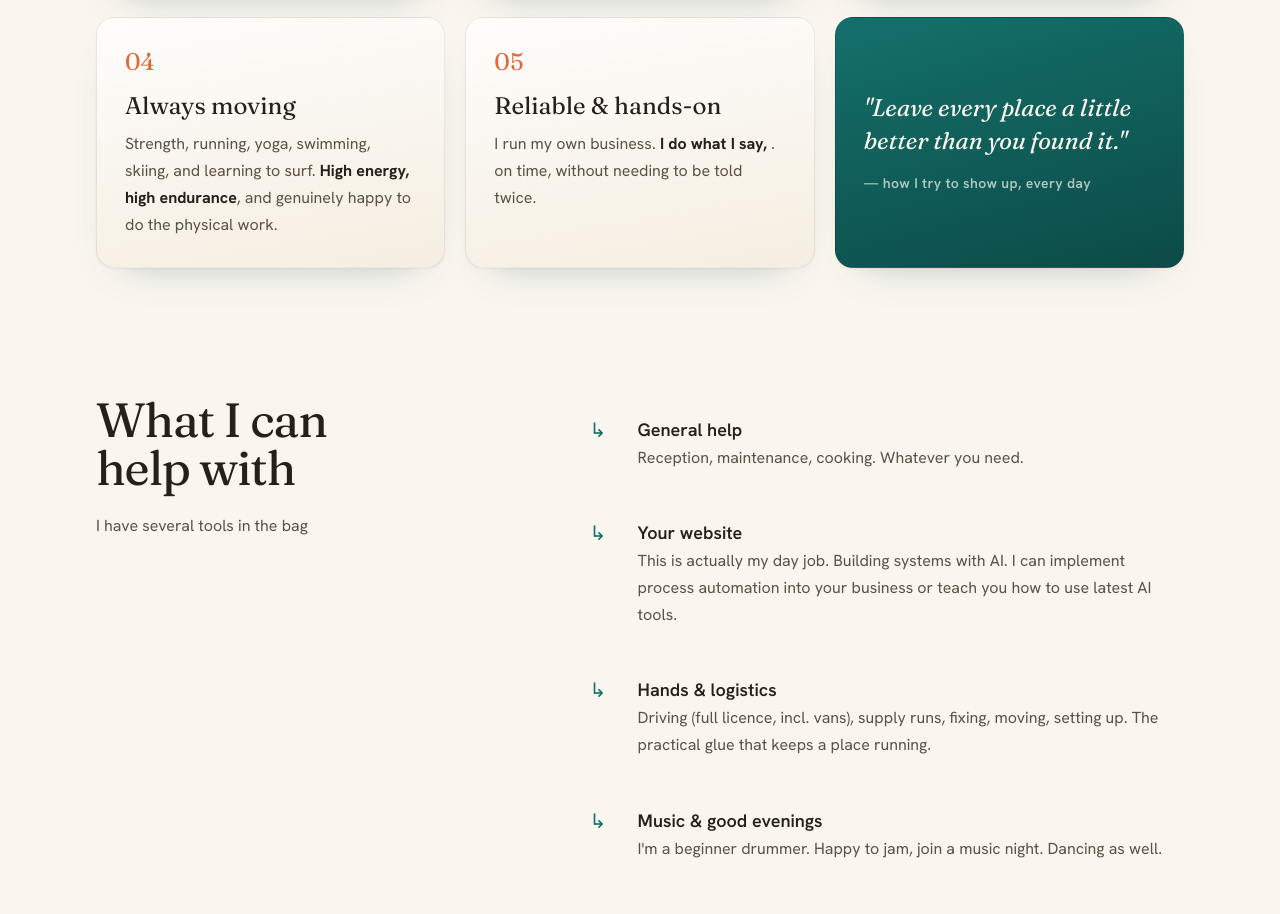
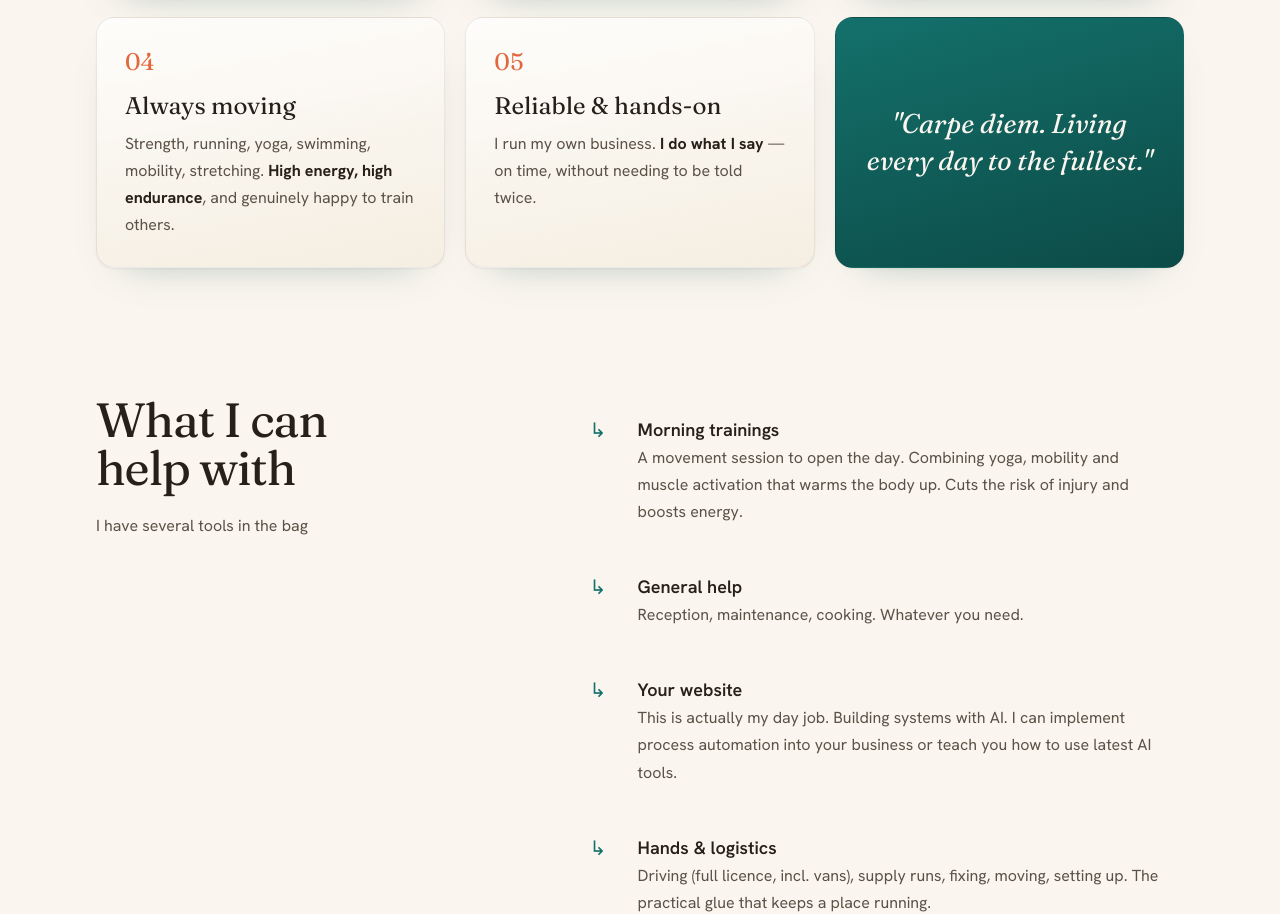
Before and after one commit to Petrrsim/pt-solutions-v3, a website: page me/index.html in a window 1280 px wide. Shown: the part 1886-2800 px from the top of the page. Drawn offline with nearby package versions, Linux system fonts and the light colour scheme.

Commit message:
Retune /me toward movement-instructor positioning
- Card 04 "Always moving" now leads with training others
- Motto tile: "Carpe diem. Living every day to the fullest." (subline
  removed, motto re-centered)
- "What I can help with": add Morning trainings as the first offering,
  remove the music/drumming row
- Hero kicker, page title and OG/Twitter meta now lead with movement
  instructor so the pitch shows in link previews
- Fix stray punctuation in the "Reliable & hands-on" card

Co-Authored-By: Claude Opus 5 <noreply@anthropic.com>

```diff
--- a/me/index.html
+++ b/me/index.html
@@ -3,8 +3,8 @@
 <head>
 <meta charset="UTF-8" />
 <meta name="viewport" content="width=device-width, initial-scale=1.0" />
-<title>Petr Šimůnek — I'd love to join your team</title>
-<meta name="description" content="Hi, I'm Petr. A 30-year-old generalist traveling Portugal, looking to give a few hours of real help each week in exchange for a place in a good team. Calm under pressure, strong communicator, hands-on." />
+<title>Petr Šimůnek — movement instructor &amp; all-round teammate</title>
+<meta name="description" content="Hi, I'm Petr. I run morning movement sessions — yoga, mobility and activation that warm the body up before surfing, cut the risk of injury and boost energy. Looking for a work-exchange spot in a good team." />
 <link rel="canonical" href="https://pt-solutions.tech/me" />
 <meta name="robots" content="index, follow" />
 <meta name="author" content="Petr Šimůnek" />
@@ -14,13 +14,13 @@
 <!-- Link unfurl (WhatsApp / email / DMs) -->
 <meta property="og:type" content="profile" />
 <meta property="og:url" content="https://pt-solutions.tech/me" />
-<meta property="og:title" content="Petr — I'd love to join your team" />
-<meta property="og:description" content="A 30-second hello. I bring calm hands, real communication, and energy — a few hours of help each week in exchange for a place in a good team." />
+<meta property="og:title" content="Petr — movement instructor &amp; all-round teammate" />
+<meta property="og:description" content="A 50-second hello. Morning movement sessions to open the day — plus calm hands, real communication and energy, in exchange for a place in a good team." />
 <meta property="og:image" content="https://pt-solutions.tech/me/poster.jpg" />
 <meta property="og:image:alt" content="Petr Šimůnek" />
 <meta name="twitter:card" content="summary_large_image" />
-<meta name="twitter:title" content="Petr — I'd love to join your team" />
-<meta name="twitter:description" content="A 30-second hello. Calm hands, real communication, and energy in exchange for a place in a good team." />
+<meta name="twitter:title" content="Petr — movement instructor &amp; all-round teammate" />
+<meta name="twitter:description" content="A 50-second hello. Morning movement sessions, calm hands and real communication — in exchange for a place in a good team." />
 <meta name="twitter:image" content="https://pt-solutions.tech/me/poster.jpg" />
 
 <script src="https://cdn.tailwindcss.com"></script>
@@ -184,7 +184,7 @@
   <header class="pt-12 sm:pt-20 pb-6 text-center">
     <p class="reveal tag inline-flex items-center gap-2 px-4 py-1.5 text-[13px] font-semibold tracking-wide" style="animation-delay:.05s">
       <span class="inline-block w-1.5 h-1.5 rounded-full bg-coral"></span>
-      Volunteer · work-exchange · EU citizen, ready day one
+      Movement instructor · work-exchange · EU citizen, ready day one
     </p>
 
     <h1 class="reveal headline font-display font-medium text-ink mt-7 text-5xl sm:text-7xl lg:text-[5.5rem]" style="animation-delay:.13s">
@@ -258,18 +258,17 @@
       <article class="card p-7">
         <span class="card-num font-display text-coral text-2xl">04</span>
         <h3 class="font-display text-2xl text-ink mt-3 mb-2">Always moving</h3>
-        <p class="lead text-ink2">Strength, running, yoga, swimming, skiing, and learning to surf. <strong class="text-ink">High energy, high endurance</strong>, and genuinely happy to do the physical work.</p>
+        <p class="lead text-ink2">Strength, running, yoga, swimming, mobility, stretching. <strong class="text-ink">High energy, high endurance</strong>, and genuinely happy to train others.</p>
       </article>
 
       <article class="card p-7">
         <span class="card-num font-display text-coral text-2xl">05</span>
         <h3 class="font-display text-2xl text-ink mt-3 mb-2">Reliable &amp; hands-on</h3>
-        <p class="lead text-ink2">I run my own business. <strong class="text-ink">I do what I say, </strong>. on time, without needing to be told twice.</p>
+        <p class="lead text-ink2">I run my own business. <strong class="text-ink">I do what I say</strong> — on time, without needing to be told twice.</p>
       </article>
 
-      <article class="card p-7 flex flex-col justify-center bg-teal text-bone" style="background:linear-gradient(165deg,#14706B,#0C4B47)">
-        <p class="font-display italic text-2xl leading-snug">"Leave every place a little better than you found it."</p>
-        <p class="mt-4 text-sm font-semibold tracking-wide text-bone/70">— how I try to show up, every day</p>
+      <article class="card p-7 flex flex-col items-center justify-center text-center bg-teal text-bone" style="background:linear-gradient(165deg,#14706B,#0C4B47)">
+        <p class="font-display italic text-2xl sm:text-[1.7rem] leading-snug">"Carpe diem. Living every day to the fullest."</p>
       </article>
     </div>
   </section>
@@ -282,6 +281,13 @@
     </div>
 
     <div class="space-y-2">
+      <div class="offer-row p-5 flex gap-5">
+        <span class="font-display text-teal text-xl shrink-0 w-7">↳</span>
+        <div>
+          <h3 class="font-semibold text-ink text-lg">Morning trainings</h3>
+          <p class="lead text-ink2">A movement session to open the day. Combining yoga, mobility and muscle activation that warms the body up. Cuts the risk of injury and boosts energy.</p>
+        </div>
+      </div>
       <div class="offer-row p-5 flex gap-5">
         <span class="font-display text-teal text-xl shrink-0 w-7">↳</span>
         <div>
@@ -301,13 +307,6 @@
         <div>
           <h3 class="font-semibold text-ink text-lg">Hands &amp; logistics</h3>
           <p class="lead text-ink2">Driving (full licence, incl. vans), supply runs, fixing, moving, setting up. The practical glue that keeps a place running.</p>
-        </div>
-      </div>
-      <div class="offer-row p-5 flex gap-5">
-        <span class="font-display text-teal text-xl shrink-0 w-7">↳</span>
-        <div>
-          <h3 class="font-semibold text-ink text-lg">Music &amp; good evenings</h3>
-          <p class="lead text-ink2">I'm a beginner drummer. Happy to jam, join a music night. Dancing as well.</p>
         </div>
       </div>
       <div class="offer-row p-5 flex gap-5">
```
